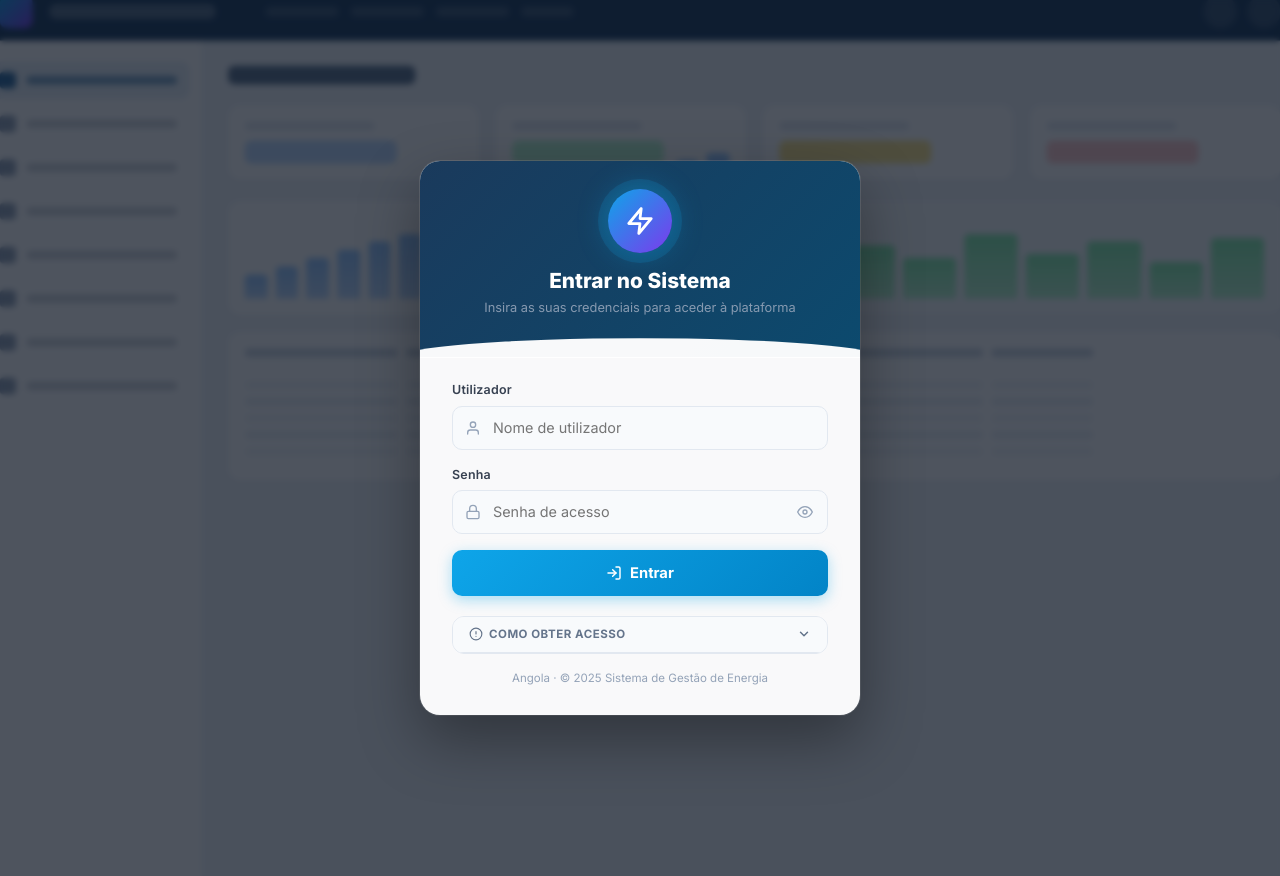
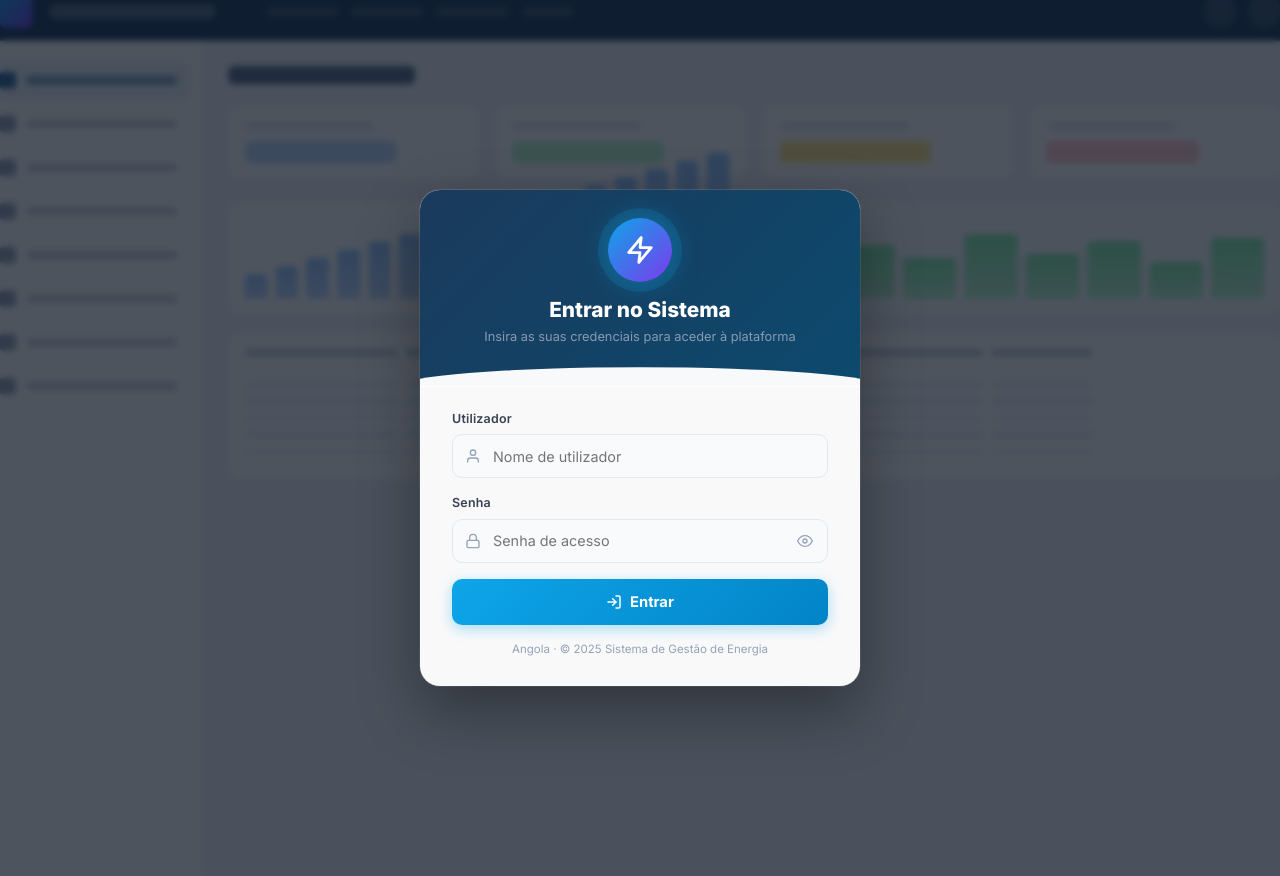
Before and after one commit to osvaldofmqueta-stack/ende-vanilson, a Django app: page / in a window 1280 px wide. Run offline with Django 5.2, Linux system fonts and the light colour scheme.

Commit message:
Clean up login template and add new asset image
Replit-Commit-Author: Agent

```diff
--- a/templates/registration/login.html
+++ b/templates/registration/login.html
@@ -495,26 +495,6 @@
                     </button>
                 </form>
 
-                <!-- Credenciais de Acesso -->
-                <div class="creds-box">
-                    <div class="creds-box-header" id="credsToggle" onclick="toggleCreds()">
-                        <svg viewBox="0 0 24 24" fill="none" stroke="currentColor" stroke-width="2" stroke-linecap="round" stroke-linejoin="round">
-                            <circle cx="12" cy="12" r="10"/><line x1="12" y1="8" x2="12" y2="12"/><line x1="12" y1="16" x2="12.01" y2="16"/>
-                        </svg>
-                        Como obter acesso
-                        <svg id="credsChevron" style="margin-left:auto; transition:.2s;" viewBox="0 0 24 24" fill="none" stroke="currentColor" stroke-width="2.5" stroke-linecap="round" stroke-linejoin="round">
-                            <polyline points="6 9 12 15 18 9"/>
-                        </svg>
-                    </div>
-                    <div id="credsBody" style="display:none;">
-                        <p class="text-muted mb-0">
-                            As credenciais são definidas pelo administrador
-                            durante a instalação. Contacte o administrador do
-                            sistema se não tiver acesso.
-                        </p>
-                    </div>
-                </div>
-
                 <div class="login-footer">Angola · © 2025 Sistema de Gestão de Energia</div>
             </div>
         </div>
@@ -547,24 +527,6 @@
             btnLabel.textContent = 'A autenticar…';
         });
 
-        function toggleCreds() {
-            const body    = document.getElementById('credsBody');
-            const chevron = document.getElementById('credsChevron');
-            const open    = body.style.display === 'none';
-            body.style.display    = open ? 'block' : 'none';
-            chevron.style.transform = open ? 'rotate(180deg)' : 'rotate(0)';
-        }
-
-        // Auto-fill on credential row click
-        document.querySelectorAll('.creds-table tbody tr').forEach(row => {
-            row.style.cursor = 'pointer';
-            row.title = 'Clique para preencher';
-            row.addEventListener('click', function() {
-                const codes = this.querySelectorAll('code');
-                document.querySelector('input[name="username"]').value = codes[0].textContent;
-                document.querySelector('input[name="password"]').value = codes[1].textContent;
-            });
-        });
     </script>
 </body>
 </html>
```
Also changed, not shown: attached_assets/image_1788085539976.png (added).
